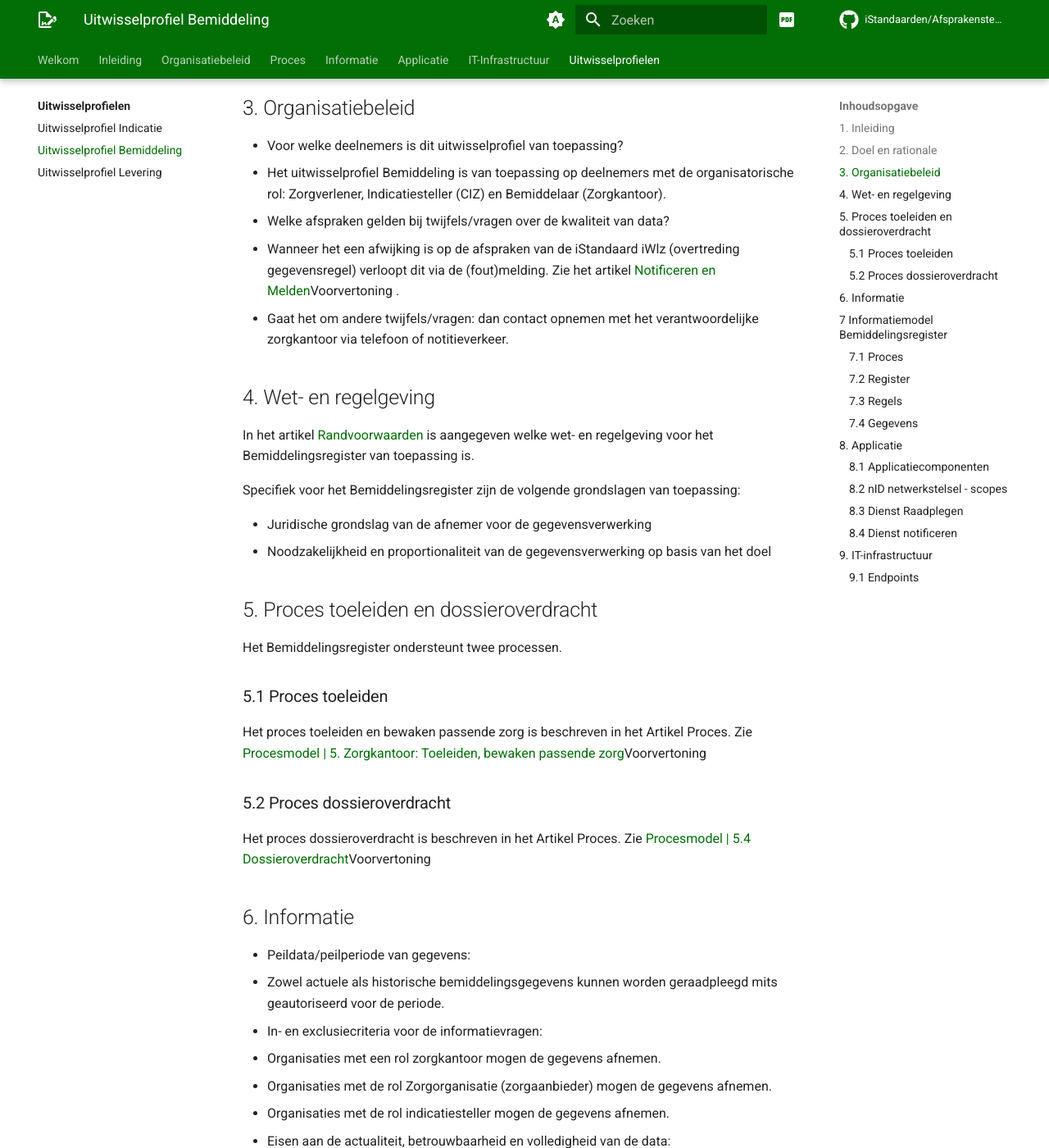
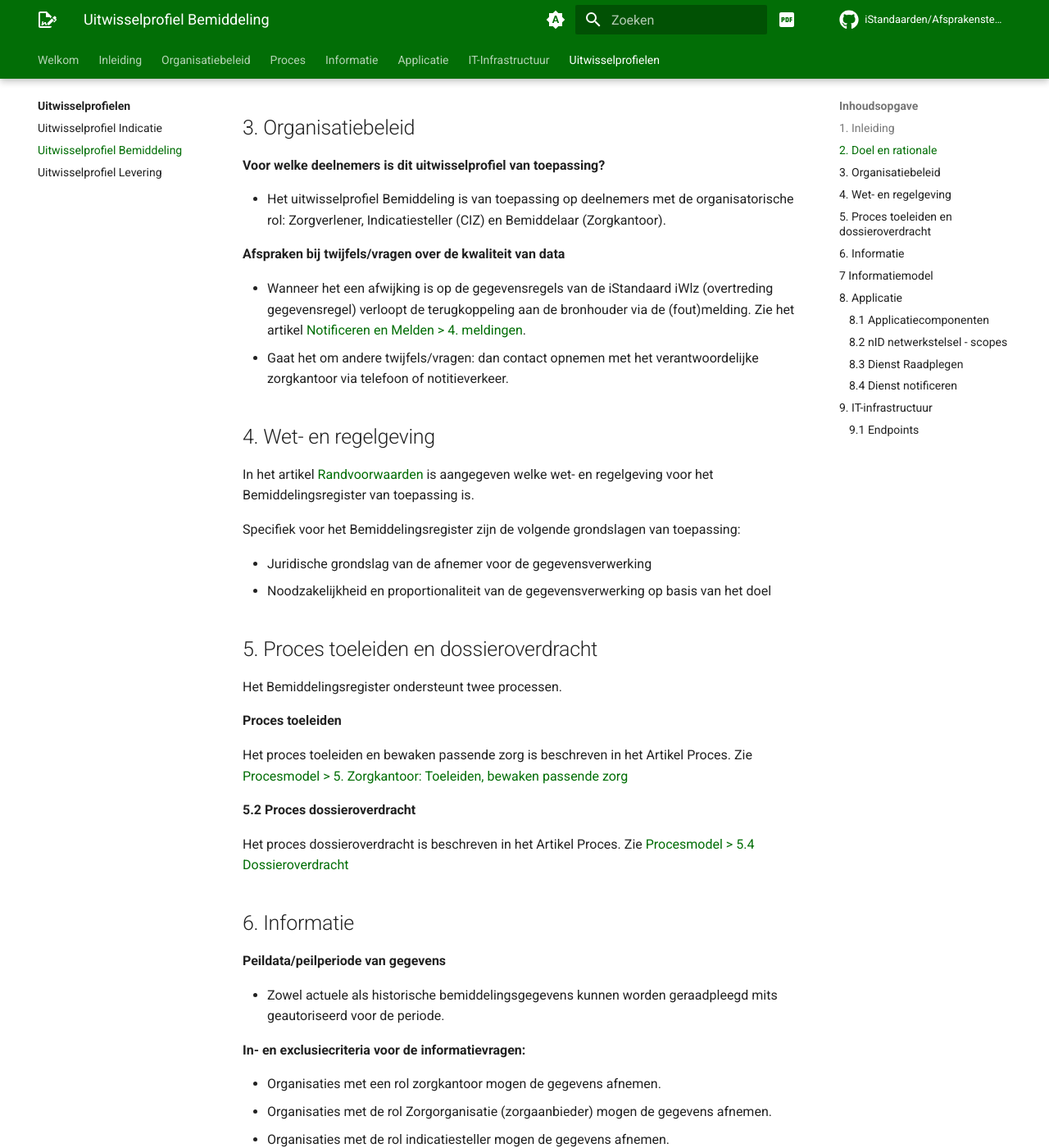
Before and after one commit to iStandaarden/Afsprakenstelsel-iWlz, an MkDocs documentation site: the page built from docs/uitwisselprofiel/uitwisselprofiel_bemiddeling.md, in a window 1280 px wide and 1400 px high, scrolled down 737 px. Shown: the whole window at 82% size. Built offline with MkDocs 1.6.1 and Material for MkDocs 9.7.7, drawn with Linux system fonts in a browser that asks for light colours; comment, search, counter and statistics services are not loaded; the version menu is left out; some of the changed text lies outside the part shown.

Commit message:
uitwisselprofielen

```diff
--- a/docs/uitwisselprofiel/uitwisselprofiel_bemiddeling.md
+++ b/docs/uitwisselprofiel/uitwisselprofiel_bemiddeling.md
@@ -8,22 +8,28 @@ De basis voor dit uitwisselprofiel wordt gevormd door de artikelen uit dit afspr
 
 ## 2. Doel en rationale
 
-- Doel
+**Doel**
+
   - Het doel van het bemiddelingsregister is dat deelnemers in het iWlz-netwerk op basis van relevantie en grondslag op het juiste moment op de juiste plek de juiste gegevens met betrekking tot de bemiddeling (toewijzing) kunnen raadplegen.
-- Wat is de rationale van dit uitwisselprofiel?
+
+**Rationale**
+
   - Inzage in de juiste bemiddelingsgegevens is randvoorwaardelijk voor bovengenoemd doel.
 
 ## 3. Organisatiebeleid
 
-- Voor welke deelnemers is dit uitwisselprofiel van toepassing?
+**Voor welke deelnemers is dit uitwisselprofiel van toepassing?**
+
   - Het uitwisselprofiel Bemiddeling is van toepassing op deelnemers met de organisatorische rol: Zorgverlener, Indicatiesteller (CIZ) en Bemiddelaar (Zorgkantoor).
-- Welke afspraken gelden bij twijfels/vragen over de kwaliteit van data?
-  1. Wanneer het een afwijking is op de afspraken van de iStandaard iWlz (overtreding gegevensregel) verloopt dit via de (fout)melding. Zie het artikel [Notificeren en Melden](https://wlz.atlassian.net/wiki/spaces/IWLZAS/pages/23071204)Voorvertoning .
-  2. Gaat het om andere twijfels/vragen: dan contact opnemen met het verantwoordelijke zorgkantoor via telefoon of notitieverkeer.
+
+**Afspraken bij twijfels/vragen over de kwaliteit van data**
+
+  - Wanneer het een afwijking is op de gegevensregels van de iStandaard iWlz (overtreding gegevensregel) verloopt de terugkoppeling aan de bronhouder via de (fout)melding. Zie het artikel [Notificeren en Melden > 4. meldingen](../../applicatie/diensten/notificeren-en-melden#4-meldingen).
+  - Gaat het om andere twijfels/vragen: dan contact opnemen met het verantwoordelijke zorgkantoor via telefoon of notitieverkeer.
 
 ## 4. Wet- en regelgeving
 
-In het artikel [Randvoorwaarden](https://wlz.atlassian.net/wiki/spaces/IWLZAS/pages/23069964) is aangegeven welke wet- en regelgeving voor het Bemiddelingsregister van toepassing is.
+In het artikel [Randvoorwaarden](../../organisatiebeleid/randvoorwaarden) is aangegeven welke wet- en regelgeving voor het Bemiddelingsregister van toepassing is.
 
 Specifiek voor het Bemiddelingsregister zijn de volgende grondslagen van toepassing:
 
@@ -34,69 +40,92 @@ Specifiek voor het Bemiddelingsregister zijn de volgende grondslagen van toepass
 
 Het Bemiddelingsregister ondersteunt twee processen.
 
-### 5.1 Proces toeleiden
+**Proces toeleiden**
 
-Het proces toeleiden en bewaken passende zorg is beschreven in het Artikel Proces. Zie [Procesmodel | 5. Zorgkantoor: Toeleiden, bewaken passende zorg](https://wlz.atlassian.net/wiki/spaces/IWLZAS/pages/23070659/Procesmodel#5.-Zorgkantoor%3A-Toeleiden%2C-bewaken-passende-zorg)Voorvertoning
+Het proces toeleiden en bewaken passende zorg is beschreven in het Artikel Proces. Zie [Procesmodel > 5. Zorgkantoor: Toeleiden, bewaken passende zorg](../../proces/procesmodel#5-zorgkantoor-toeleiden-bewaken-passende-zorg)
 
-### 5.2 Proces dossieroverdracht
+**5.2 Proces dossieroverdracht**
 
-Het proces dossieroverdracht is beschreven in het Artikel Proces. Zie [Procesmodel | 5.4 Dossieroverdracht](https://wlz.atlassian.net/wiki/spaces/IWLZAS/pages/23070659/Procesmodel#5.4-Dossieroverdracht)Voorvertoning
+Het proces dossieroverdracht is beschreven in het Artikel Proces. Zie [Procesmodel > 5.4 Dossieroverdracht](../../proces/procesmodel#6-zorgkantoor-dossieroverdracht)
 
 ## 6. Informatie
 
-- Peildata/peilperiode van gegevens:
+**Peildata/peilperiode van gegevens**
+
   - Zowel actuele als historische bemiddelingsgegevens kunnen worden geraadpleegd mits geautoriseerd voor de periode.
-- In- en exclusiecriteria voor de informatievragen:
+
+**In- en exclusiecriteria voor de informatievragen:**
+
   - Organisaties met een rol zorgkantoor mogen de gegevens afnemen.
   - Organisaties met de rol Zorgorganisatie (zorgaanbieder) mogen de gegevens afnemen.
   - Organisaties met de rol indicatiesteller mogen de gegevens afnemen.
-- Eisen aan de actualiteit, betrouwbaarheid en volledigheid van de data:
+
+**Eisen aan de actualiteit, betrouwbaarheid en volledigheid van de data:**
+
   - De zorgkantoren dragen zorg voor registratie van nieuwe en gewijzigde Bemiddelingen en Overdrachten.
-- Aggregatieniveau:
+
+**Aggregatieniveau:**
+
   - Bemiddelingsgegevens worden enkel niet-geaggregeerd aangeboden en uitgewisseld.
-- Contextinformatie die wordt meegegeven vanuit bestaande kwalitatieve bronnen:
+
+**Contextinformatie die wordt meegegeven vanuit bestaande kwalitatieve bronnen:**
+
   - Geen
-- Welke criteria gelden voor het bepalen van het subject van de uitwisseling.
+
+**Welke criteria gelden voor het bepalen van het subject van de uitwisseling?**
+
   - De gegevensuitwisseling met betrekking tot de toeleiding van zorg vindt plaats per bemiddelingspecificatie op basis van een uniek identificatienummer van de bemiddelingspecificatie. Gegevens hebben betrekking op een cliënt. Er is geen sprake van geanonimiseerde gegevens.
   - De gegevensuitwisseling met betrekking tot dossieroverdracht vindt plaats per overdracht op basis van een uniek identificatienummer van de overdracht. Gegevens hebben betrekking op de dossieroverdracht van een client. Er is geen sprake van geanonimiseerde gegevens.
 
-## 7 Informatiemodel Bemiddelingsregister
+## 7 Informatiemodel
 
 Het Informatiemodel brengt de samenhang in processen, regels en registerspecificaties in kaart. Deze elementen zijn onlosmakelijk met elkaar verbonden: ze versterken óf beperken elkaar.
 
-Het [Informatiemodel](https://informatiemodel.istandaarden.nl/) van het Bemiddelingsregister gaat specifiek in op het proces rondom en de inrichting van het Bemiddelingsregister . Het bevat de volgende onderdelen:
+Het [Informatiemodel iStandaarden](https://informatiemodel.istandaarden.nl/) bevat het informatiemodel van het **Bemiddelingsregister** dat specifiek ingaat op het proces rondom en de inrichting van het Bemiddelingsregister. Het bevat de volgende onderdelen:
 
-### 7.1 Proces
+!!! question
+    Onderstaande verplaatsen naar het artikel Informatie > Informatiemodel.
+    Het gaat hier nauwelijks om specifieke context
+
+**Proces**
 
 - de procesbeschrijvingen van het proces Toeleiden en proces Dossieroverdracht waarvoor het zorgkantoor verantwoordelijk is.
 
-### 7.2 Register
+**Register**
 
 - beschrijving en opbouw van het register.
-  - _Klasse diagram_ - onderlinge relatie klassen en inhoud van de klassen.
+  - _Klasse diagram_ - onderlinge relatie klassen.
   - _Definities_: Betekenis en aanvullende documentatie van de verschillende klassen en elementen.
 
-### 7.3 Regels
+**Regel**
 
 - met betrekking tot het proces en het register.
-  - _**Uitgangspunten**:_ geldend voor de gehele iStandaard iWlz.
+  - _**Uitgangspunten**:_ geldend voor de gehele iWlz standaard.
   - _**Bedrijfsregels**:_ (ook wel operationele bedrijfsregel genoemd) is een regel die in algemene zin beschrijft wat de afspraken zijn in de keten, hoe er gehandeld dient te worden en op welke wijze informatie geïnterpreteerd moet worden.
   - _**Invulinstructies**:_ verduidelijkt de bedoelde invulling van een gegeven in een register voor specifieke situaties.
   - _**Gegevensregel**_: een technisch te controleren beperking of verplichting t.a.v. de invulling van gegevens in een register.
   - _**Autorisatieregel**_: beschrijft per rol onder welke voorwaarde(n) en voor welke periode toegang tot gegevens geldt.
   - _**Autorisatiematrix**_: beschrijft per autorisatieregel de toegang op attribuutniveau. N.b. de Autorisatiematrix is beschikbaar bij de koppelvlakspecificatie.
 
-### 7.4 Gegevens
+**Gegevens**
 
 - basis van de informatievoorziening
   - _Datatypen (logische)_: betekenis van het datatype, primaire datatype, restricties (maximale lengte etc.) en eventueel gekoppelde codelijst.
   - _Codelijsten_: beschrijving van een codelijst en waarden
 
+
 ## 8. Applicatie
 
 Dit hoofdstuk beschrijft de specifieke invulling van de applicatie laag voor het Bemiddelingsregister.
 
-### 8.1 Applicatiecomponenten
+### 8.1 [Applicatiecomponenten](../../applicatie/applicatiecomponenten)
+
+In het netwerkmodel voor het indicatieregister worden de **diensten**:
+
+- Abonneren,
+- Autoriseren,
+- Notificeren en Melden
+- Raadplegen gebruikt.
 
 ### 8.2 nID netwerkstelsel - scopes
 
```
Also changed, not shown: docs/uitwisselprofiel/index.md (+0 -1 lines), docs/uitwisselprofiel/uitwisselprofiel_indicatie.md (+10 -8 lines).
